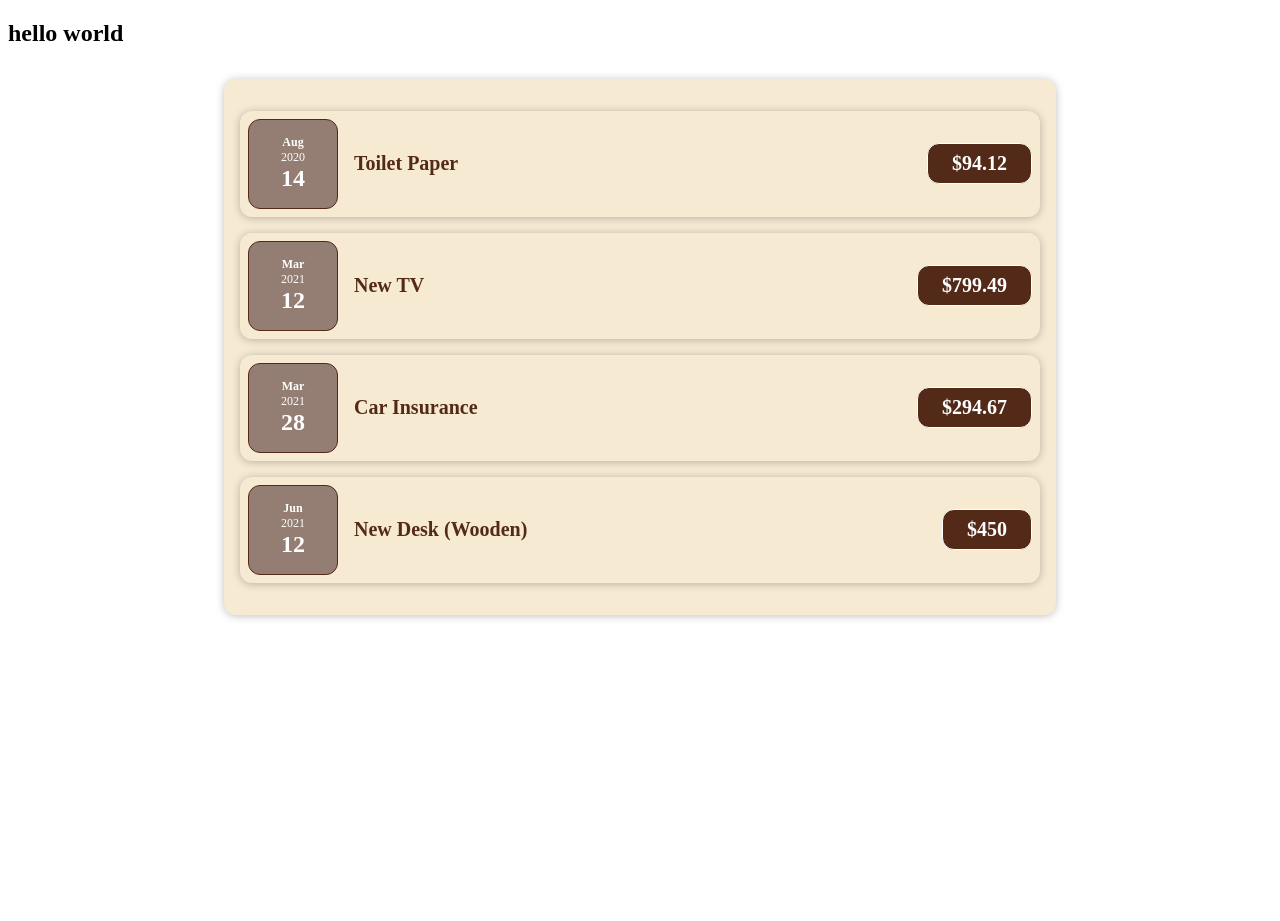
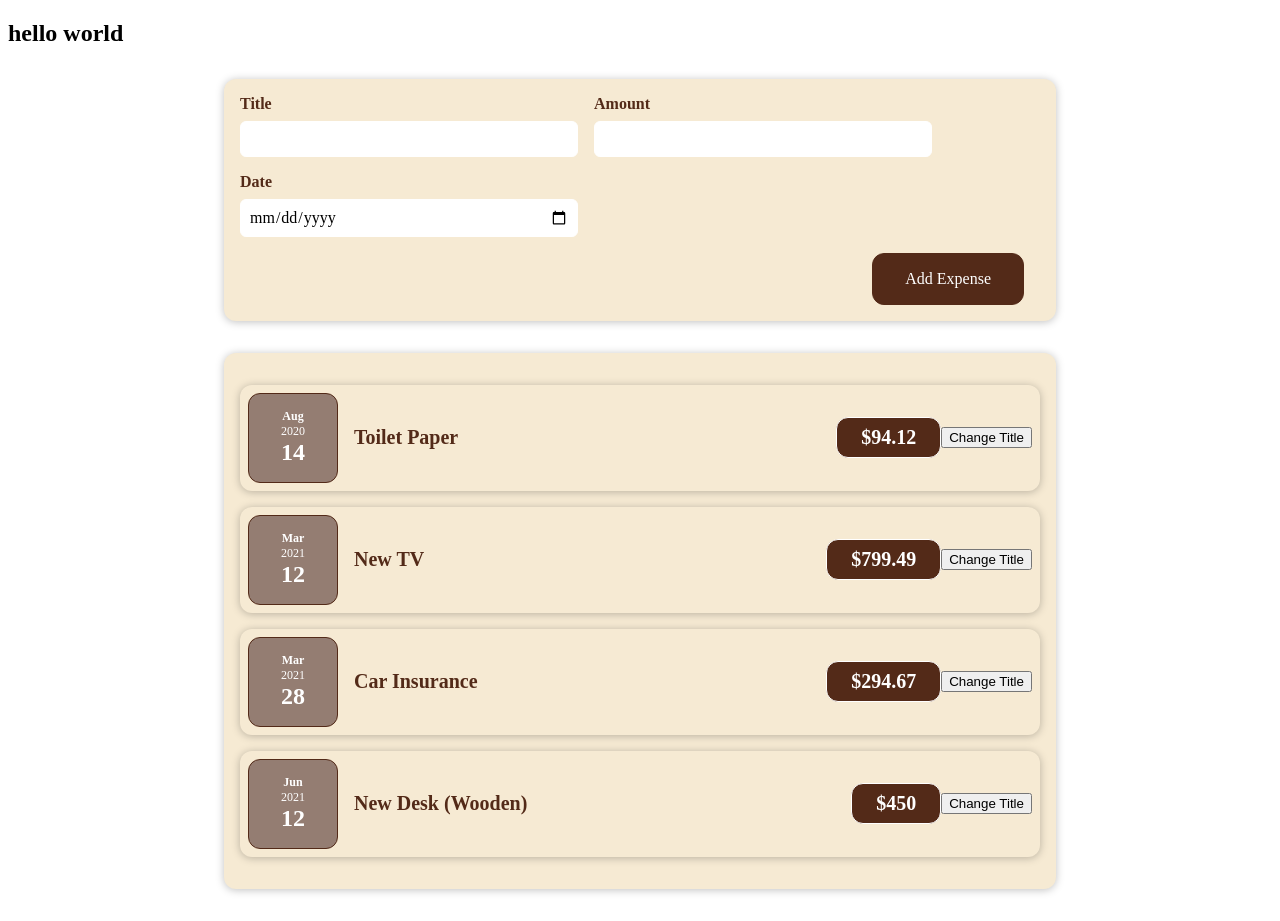
Before and after one commit to DADA6041/Expense_Tracker_React, a React (Create React App) app: page / in a window 1280 px wide. Before the commit the page ends 800 px from the top, so only its background shows below. Built offline with nearby package versions, Linux system fonts and the light colour scheme.

Commit message:
:wrench: [feat] 입력 폼 컴포넌트 생성

```diff
--- a/src/App.js
+++ b/src/App.js
@@ -1,4 +1,6 @@
 import Expenses from "./components/Expenses/Expenses";
+import NewExpense from "./components/NewExpense/NewExpense";
+
 
 function App() {
   const expenses = [
@@ -26,6 +28,7 @@
   return (
     <div>
       <h2>hello world</h2>
+      <NewExpense />
       <Expenses expenses={expenses} />
     </div>
   );
--- /dev/null
+++ b/src/components/ExpenseForm/ExpenseForm.js
@@ -0,0 +1,26 @@
+import React from 'react'
+import './expenseForm.css';
+
+export default function ExpenseForm() {
+  return (
+    <form action="">
+      <div className='new-expense-controls'>
+        <div className='new-expense-control'>
+          <label htmlFor="">Title</label>
+          <input type="text" />
+        </div>
+        <div className='new-expense-control'>
+          <label htmlFor="">Amount</label>
+          <input type="number" min="0.01" step="0.01" />
+        </div>
+        <div className='new-expense-control'>
+          <label htmlFor="">Date</label>
+          <input type="date" min="2019-01-01" max="2022-12-31" />
+        </div>
+      </div>
+      <div className='new-expense-actions'>
+        <button type='submit'>Add Expense</button>
+      </div>
+    </form>
+  )
+}
--- /dev/null
+++ b/src/components/ExpenseForm/expenseForm.css
@@ -0,0 +1,26 @@
+.new-expense-controls {
+  display: flex;
+  flex-wrap: wrap;
+  gap: 1rem;
+  margin-bottom: 1rem;
+  text-align: left;
+}
+
+.new-expense-control label {
+  font-weight: bold;
+  margin-bottom: 0.5rem;
+  display: block;
+}
+
+.new-expense-control input {
+  font: inherit;
+  padding: 0.5rem;
+  border-radius: 6px;
+  border: 1px solid #fff;
+  width: 20rem;
+  max-width: 100%;
+}
+
+.new-expense-actions {
+  text-align: right;
+}
--- a/src/components/ExpenseItem/ExpenseItem.js
+++ b/src/components/ExpenseItem/ExpenseItem.js
@@ -1,15 +1,25 @@
+import { useState } from 'react';
+
 import Card from '../Card/Card';
 import ExpenseDate from '../ExpenseDate/ExpenseDate'
 import './expenseItem.css'
 
 export default function ExpenseItem(props) {
+  const [title, setTitle] = useState(props.title);
+
+  function handleClick(){
+    setTitle('hi!');
+    console.log(title);
+  }
+
   return (
     <Card className='expense-item'>
       <ExpenseDate date={props.date} />
       <div className='expense-item-desc'>
-        <h2>{props.title}</h2>
+        <h2>{title}</h2>
         <div className='expense-item-price'>${props.amount}</div>
       </div>
+      <button onClick={handleClick}>Change Title</button>
     </Card>
   );
 }
--- /dev/null
+++ b/src/components/NewExpense/NewExpense.js
@@ -0,0 +1,11 @@
+import React from 'react'
+import ExpenseForm from '../ExpenseForm/ExpenseForm';
+import './newExpense.css';
+
+export default function NewExpense() {
+  return (
+    <div className='new-expense'>
+      <ExpenseForm />
+    </div>
+  )
+}
--- /dev/null
+++ b/src/components/NewExpense/newExpense.css
@@ -0,0 +1,39 @@
+.new-expense {
+  background-color: #f6ead3;
+  padding: 1rem;
+  margin: 2rem auto;
+  width: 50rem;
+  max-width: 95%;
+  border-radius: 12px;
+  text-align: center;
+  box-shadow: 0 1px 8px rgba(0, 0, 0, 0.25);
+  color: #532a18;
+}
+
+.new-expense button {
+  font: inherit;
+  cursor: pointer;
+  padding: 1rem 2rem;
+  border: 1px solid #532a18;
+  background-color: #532a18;
+  color: white;
+  border-radius: 12px;
+  margin-right: 1rem;
+}
+
+.new-expense button:hover,
+.new-expense button:active {
+  background-color: #947d72;
+  border-color: #947d72;
+}
+
+.new-expense button.alternative {
+  color: #947d72;
+  border-color: transparent;
+  background-color: transparent;
+}
+
+.new-expense button.alternative:hover,
+.new-expense button.alternative:active {
+  background-color: #947d72;
+}
```
